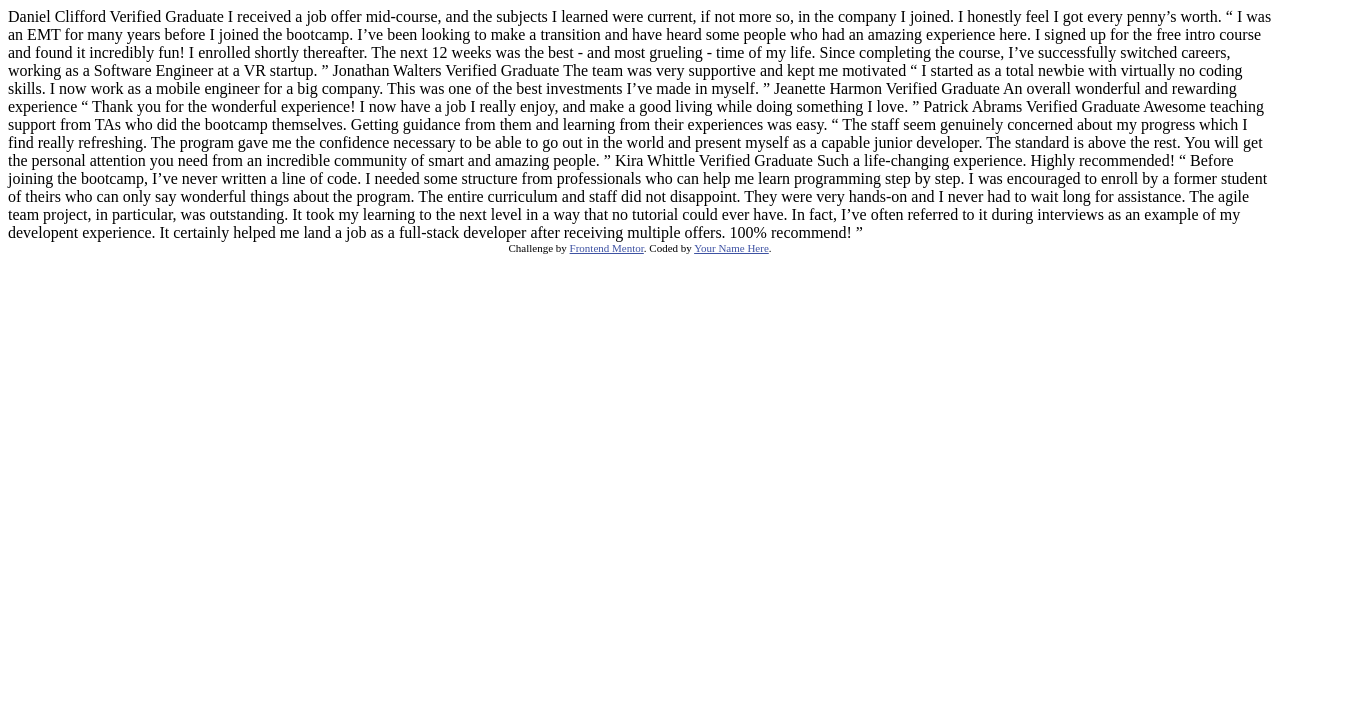
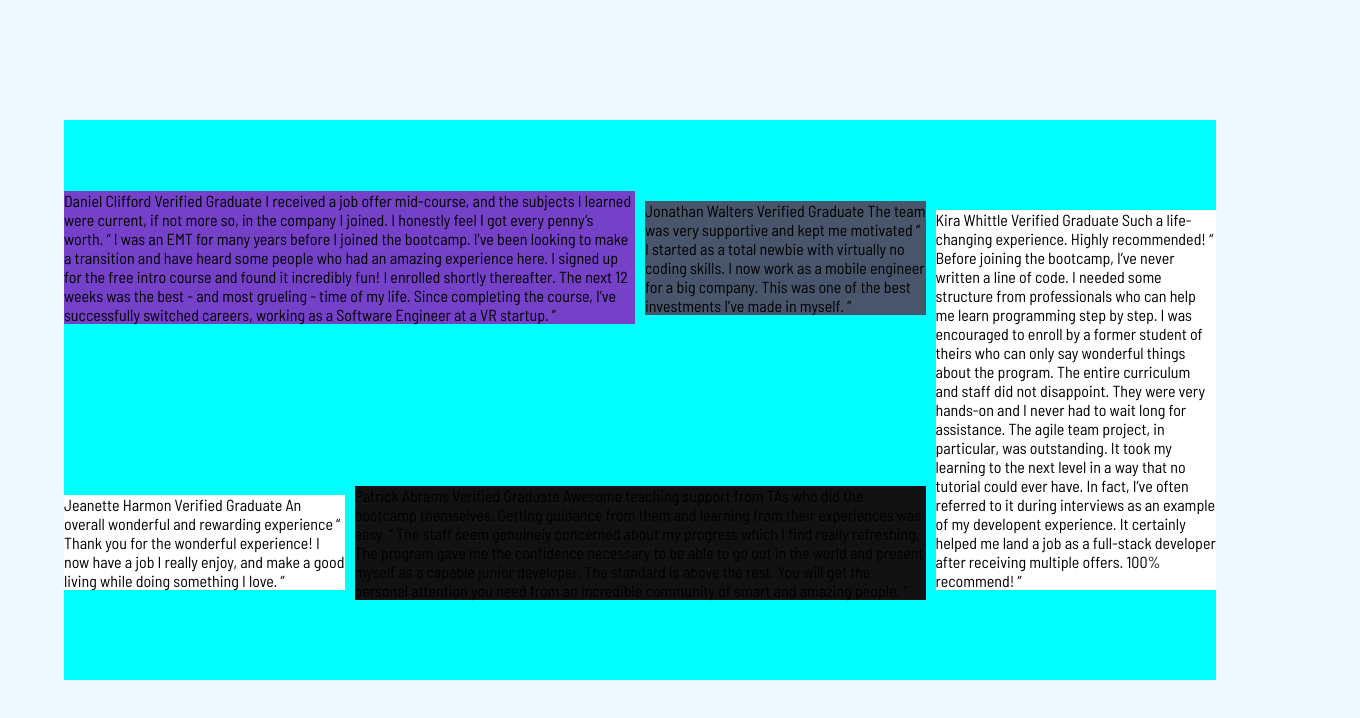
Before and after one commit to tortiman/testimonial_grid_section, a plain HTML site: page index.html in a window 1280 px wide. Shown: the whole page, 1360 px wide, since content can reach past the window. Drawn offline with Linux system fonts and the light colour scheme.

Commit message:
elements location

```diff
--- a/index.html
+++ b/index.html
@@ -1,76 +1,76 @@
 <!DOCTYPE html>
 <html lang="en">
   <head>
-  <meta charset="UTF-8">
-  <meta name="viewport" content="width=device-width, initial-scale=1.0"> <!-- displays site properly based on user's device -->
+    <meta charset="UTF-8" />
+    <meta name="viewport" content="width=device-width, initial-scale=1.0" />
+    <!-- displays site properly based on user's device -->
 
-  <link rel="icon" type="image/png" sizes="32x32" href="./images/favicon-32x32.png">
-
+    <link
+      rel="icon"
+      type="image/png"
+      sizes="32x32"
+      href="./images/favicon-32x32.png"
+    />
+    <link rel="preconnect" href="https://fonts.googleapis.com" />
+    <link rel="preconnect" href="https://fonts.gstatic.com" crossorigin />
+    <link
+      href="https://fonts.googleapis.com/css2?family=Barlow+Semi+Condensed:ital,wght@0,100;0,200;0,300;0,400;0,500;0,600;0,700;0,800;0,900;1,100;1,200;1,300;1,400;1,500;1,600;1,700;1,800;1,900&family=DM+Sans:ital,opsz,wght@0,9..40,100..1000;1,9..40,100..1000&family=Fraunces:ital,opsz,wght@0,9..144,100..900;1,9..144,100..900&family=Montserrat:ital,wght@0,100..900;1,100..900&family=Poppins:ital,wght@0,100;0,200;0,300;0,400;0,500;0,600;0,700;0,800;0,900;1,100;1,200;1,300;1,400;1,500;1,600;1,700;1,800;1,900&display=swap"
+      rel="stylesheet"
+    />
+    <link rel="stylesheet" href="styles/style.css" />
     <title>Frontend Mentor | [Challenge Name Here]</title>
-
-  <!-- Feel free to remove these styles or customise in your own stylesheet 👍 -->
-  <style>
-    .attribution { font-size: 11px; text-align: center; }
-    .attribution a { color: hsl(228, 45%, 44%); }
-  </style>
   </head>
   <body>
-  Daniel Clifford
-  Verified Graduate
-
-  I received a job offer mid-course, and the subjects I learned were current, if not more so,
-  in the company I joined. I honestly feel I got every penny’s worth.
-
-  “ I was an EMT for many years before I joined the bootcamp. I’ve been looking to make a
-  transition and have heard some people who had an amazing experience here. I signed up
-  for the free intro course and found it incredibly fun! I enrolled shortly thereafter.
-  The next 12 weeks was the best - and most grueling - time of my life. Since completing
-  the course, I’ve successfully switched careers, working as a Software Engineer at a VR startup. ”
-
-  Jonathan Walters
-  Verified Graduate
-
-  The team was very supportive and kept me motivated
-
-  “ I started as a total newbie with virtually no coding skills. I now work as a mobile engineer
-  for a big company. This was one of the best investments I’ve made in myself. ”
-
-  Jeanette Harmon
-  Verified Graduate
-
-  An overall wonderful and rewarding experience
-
-  “ Thank you for the wonderful experience! I now have a job I really enjoy, and make a good living
-  while doing something I love. ”
-
-  Patrick Abrams
-  Verified Graduate
-
-  Awesome teaching support from TAs who did the bootcamp themselves. Getting guidance from them and
-  learning from their experiences was easy.
-
-  “ The staff seem genuinely concerned about my progress which I find really refreshing. The program
-  gave me the confidence necessary to be able to go out in the world and present myself as a capable
-  junior developer. The standard is above the rest. You will get the personal attention you need from
-  an incredible community of smart and amazing people. ”
-
-  Kira Whittle
-  Verified Graduate
-
-  Such a life-changing experience. Highly recommended!
-
-  “ Before joining the bootcamp, I’ve never written a line of code. I needed some structure from
-  professionals who can help me learn programming step by step. I was encouraged to enroll by a former
-  student of theirs who can only say wonderful things about the program. The entire curriculum and staff
-  did not disappoint. They were very hands-on and I never had to wait long for assistance. The agile team
-  project, in particular, was outstanding. It took my learning to the next level in a way that no tutorial
-  could ever have. In fact, I’ve often referred to it during interviews as an example of my developent
-  experience. It certainly helped me land a job as a full-stack developer after receiving multiple offers.
-  100% recommend! ”
-
-  <div class="attribution">
-    Challenge by <a href="https://www.frontendmentor.io?ref=challenge" target="_blank">Frontend Mentor</a>.
-    Coded by <a href="#">Your Name Here</a>.
+    <main class="main">
+      <article class="container">
+        <div class="daniel">
+          Daniel Clifford Verified Graduate I received a job offer mid-course,
+          and the subjects I learned were current, if not more so, in the
+          company I joined. I honestly feel I got every penny’s worth. “ I was
+          an EMT for many years before I joined the bootcamp. I’ve been looking
+          to make a transition and have heard some people who had an amazing
+          experience here. I signed up for the free intro course and found it
+          incredibly fun! I enrolled shortly thereafter. The next 12 weeks was
+          the best - and most grueling - time of my life. Since completing the
+          course, I’ve successfully switched careers, working as a Software
+          Engineer at a VR startup. ”
         </div>
+        <div class="jonathan">
+          Jonathan Walters Verified Graduate The team was very supportive and
+          kept me motivated “ I started as a total newbie with virtually no
+          coding skills. I now work as a mobile engineer for a big company. This
+          was one of the best investments I’ve made in myself. ”
+        </div>
+        <div class="kira">
+          Kira Whittle Verified Graduate Such a life-changing experience. Highly
+          recommended! “ Before joining the bootcamp, I’ve never written a line
+          of code. I needed some structure from professionals who can help me
+          learn programming step by step. I was encouraged to enroll by a former
+          student of theirs who can only say wonderful things about the program.
+          The entire curriculum and staff did not disappoint. They were very
+          hands-on and I never had to wait long for assistance. The agile team
+          project, in particular, was outstanding. It took my learning to the
+          next level in a way that no tutorial could ever have. In fact, I’ve
+          often referred to it during interviews as an example of my developent
+          experience. It certainly helped me land a job as a full-stack
+          developer after receiving multiple offers. 100% recommend! ”
+        </div>
+        <div class="jeannete">
+          Jeanette Harmon Verified Graduate An overall wonderful and rewarding
+          experience “ Thank you for the wonderful experience! I now have a job
+          I really enjoy, and make a good living while doing something I love. ”
+        </div>
+        <div class="patrick">
+          Patrick Abrams Verified Graduate Awesome teaching support from TAs who
+          did the bootcamp themselves. Getting guidance from them and learning
+          from their experiences was easy. “ The staff seem genuinely concerned
+          about my progress which I find really refreshing. The program gave me
+          the confidence necessary to be able to go out in the world and present
+          myself as a capable junior developer. The standard is above the rest.
+          You will get the personal attention you need from an incredible
+          community of smart and amazing people. ”
+        </div>
+      </article>
+    </main>
   </body>
 </html>
--- /dev/null
+++ b/styles/style.css
@@ -0,0 +1,80 @@
+:root{
+--PurplePrimary50: hsl(260, 100%, 95%);
+--PurplePrimary300: hsl(264, 82%, 80%);
+--PurplePrimary500: hsl(263, 55%, 52%);
+
+--WhiteNeutral: hsl(0, 0%, 100%);
+--GreyNeutral100: hsl(214, 17%, 92%);
+--GreyNeutral200: hsl(0, 0%, 81%);
+--GreyNeutral400: hsl(224, 10%, 45%);
+--GreyNeutral500: hsl(217, 19%, 35%);
+--DarkNeutralblue: hsl(219, 29%, 14%);
+--BlackNeutral: hsl(0, 0%, 7%);
+}
+
+*{
+    margin: 0;
+    padding: 0;
+    box-sizing: border-box;
+}
+
+body{
+    display: flex;
+    justify-content: center;
+    align-items: center;
+    height: 100vh;
+    font-family: 'Barlow Semi Condensed';
+    flex-direction: column;
+
+}
+
+.main{
+    width: 1440px;
+    height: 1029px;
+    display: flex;
+    justify-content: center;
+    align-items: center;
+    background-color: aliceblue;
+}
+
+.container{
+    background-color: aqua;
+    display: grid;
+    grid-template-columns: 1fr 1fr 1fr 1fr;
+    grid-template-rows: 1fr 1fr;
+    width: 80%;
+    height: 70%;
+    justify-content: center;
+    align-items: center;
+    gap: 10px;
+}
+
+.daniel{
+    background-color: var(--PurplePrimary500);
+    grid-column: 1 / 3;
+    grid-row: 1 / 1;
+}
+
+.jonathan{
+    background-color: var(--GreyNeutral500);
+    grid-column: 3 / 4;
+    grid-row: 1 / 1;
+}
+
+.kira{
+    background-color: var(--WhiteNeutral);
+    grid-column: 4 / 5;
+    grid-row: 1 / 3;
+}
+
+.jeannete{
+    background-color: var(--WhiteNeutral);
+    grid-column: 1 / 2;
+    grid-row:  2 / 2;
+}
+
+.patrick{
+    background-color: var(--BlackNeutral);
+    grid-column: 2 / 4;
+    grid-row: 2 / 2;
+}
```
Lines whose indentation alone changed are shown as unchanged.
